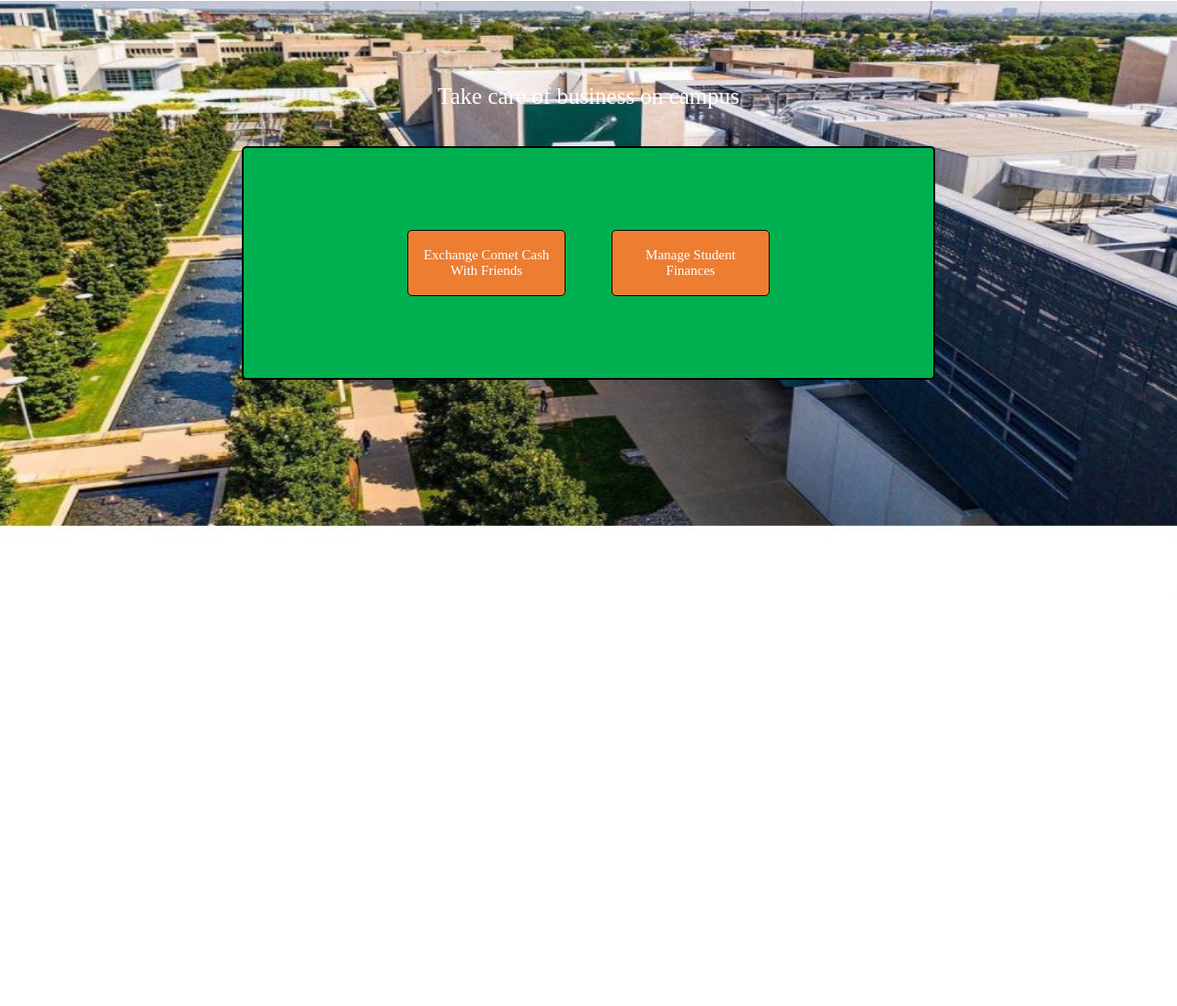
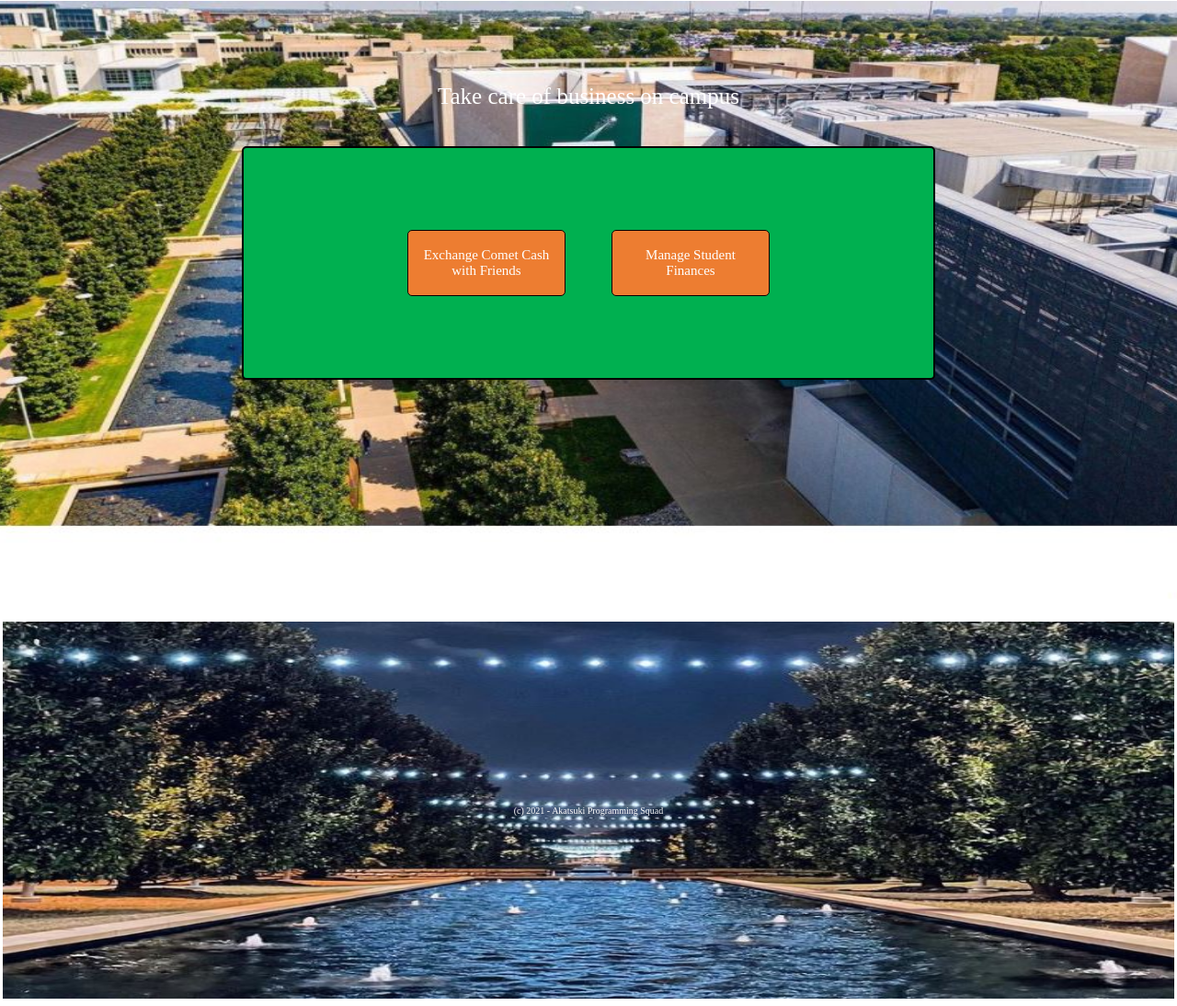
Before and after one commit to jaredgrady3/jaredgrady3.github.io, a plain HTML site: page index.html in a window 1280 px wide. Shown: the part 1223-2317 px from the top of the page at 92% size. Before the commit the page ends 1882 px from the top, so only its background shows below. Drawn offline with Linux system fonts and the light colour scheme.

Commit message:
Update index.html

```diff
--- a/index.html
+++ b/index.html
@@ -28,12 +28,13 @@
 			<p style="font-size:25px;color:white;margin-top:65px">Take care of business on campus</p>
 			<div class="items-in-a-row-green">
 				<div class="orange-rectangle">
-					<center>Exchange Comet Cash With Friends</center>
+					<center>Exchange Comet Cash with Friends</center>
 				</div>
 				<div class="orange-rectangle">
 					<center>Manage Student Finances</center>
 				</div>
 			</div>
 		</div>
+		<div class="bottom-credits">(c) 2021 - Akatsuki Programming Squad</div>
   </body>
 </html>
```
